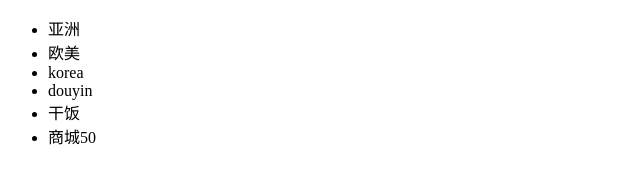
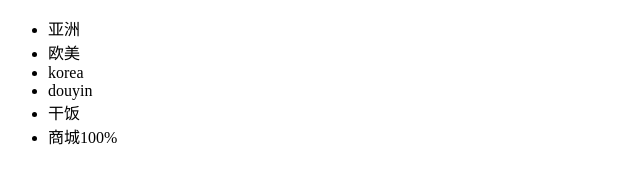
Before and after one commit to EstherYu7/MI_proj, a plain HTML site: page index.html in a window 1280 px wide. Shown: the full height of the page, 0-640 px from the left. Drawn offline with Linux system fonts and the light colour scheme.

Commit message:
商城功能开发完毕

```diff
--- a/index.html
+++ b/index.html
@@ -12,7 +12,7 @@
     <li>korea</li>
     <li>douyin</li>
     <li>干饭</li>
-    <li>商城50</li>
+    <li>商城100%</li>
 
 </ul>
 </body>
```
